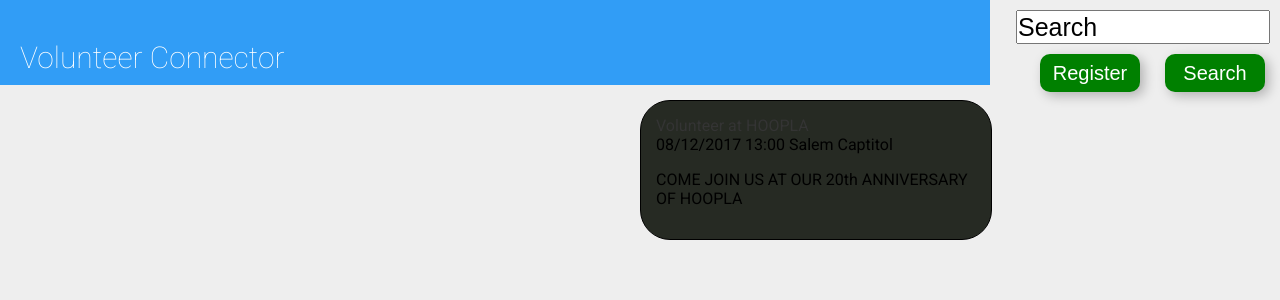
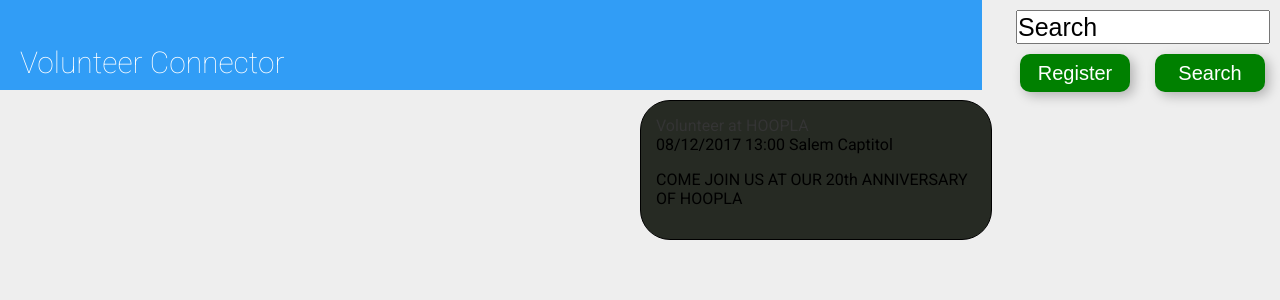
Before and after one commit to kollch/volunteerconnector, a PHP site: page / in a window 1280 px wide. Shown: the top 300 px of the page. Run offline with PHP 8.4, Linux system fonts and the light colour scheme.

Commit message:
fixed align

```diff
--- a/public/style.css
+++ b/public/style.css
@@ -29,9 +29,10 @@ a {
 }
 
 .site-title {
+  white-space: nowrap;
   margin: 0;
   padding: 10px 20px;
-  padding-top: 40px;
+  padding-top: 45px;
   font-size: 30px;
   font-weight: 100;
   background-color: #319df6;
@@ -123,7 +124,7 @@ a:focus {
   right: 30px;
   bottom: 30px;
   height: 38px;
-  width: 100px;
+  width: 110px;
   border: none;
   border-radius: 10px;
   font-size: 20px;
@@ -152,7 +153,7 @@ a:focus {
   right: 30px;
   bottom: 30px;
   height: 38px;
-  width: 100px;
+  width: 110px;
   border: none;
   border-radius: 10px;
   font-size: 20px;
```
